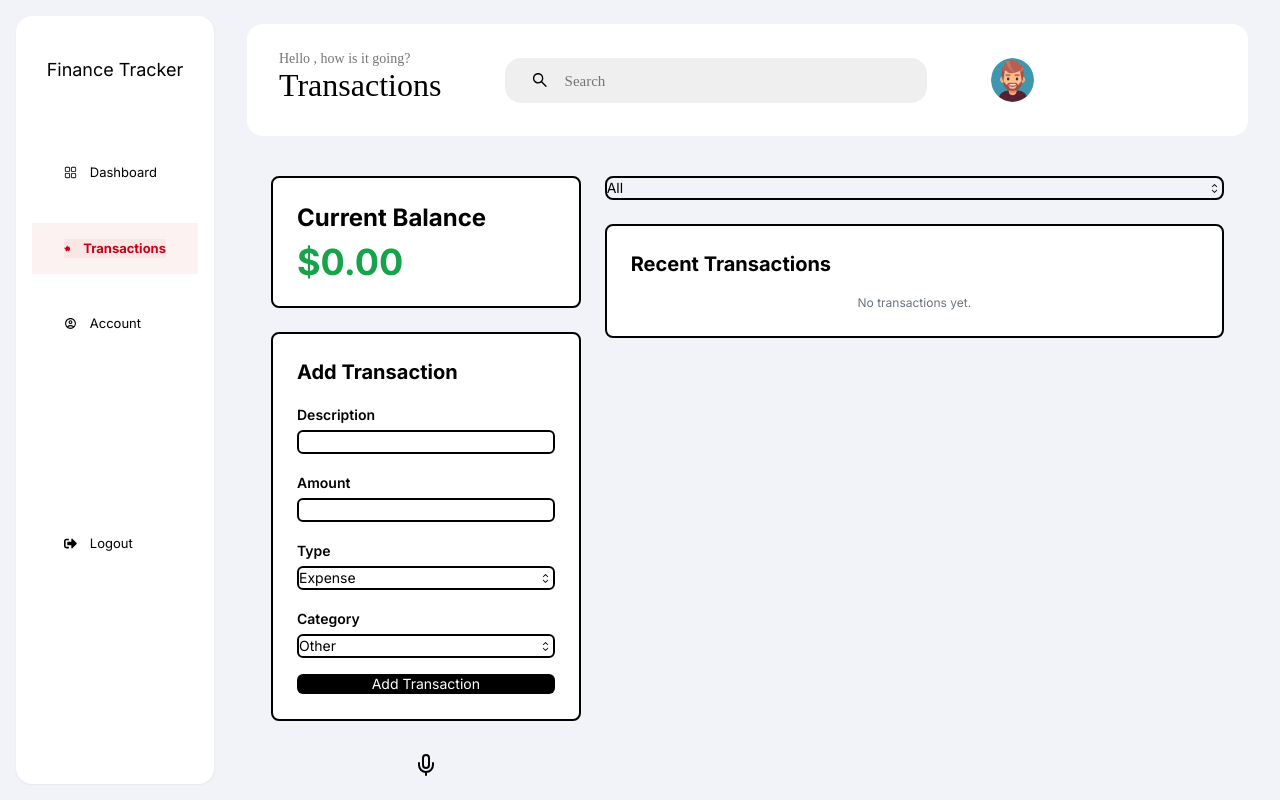
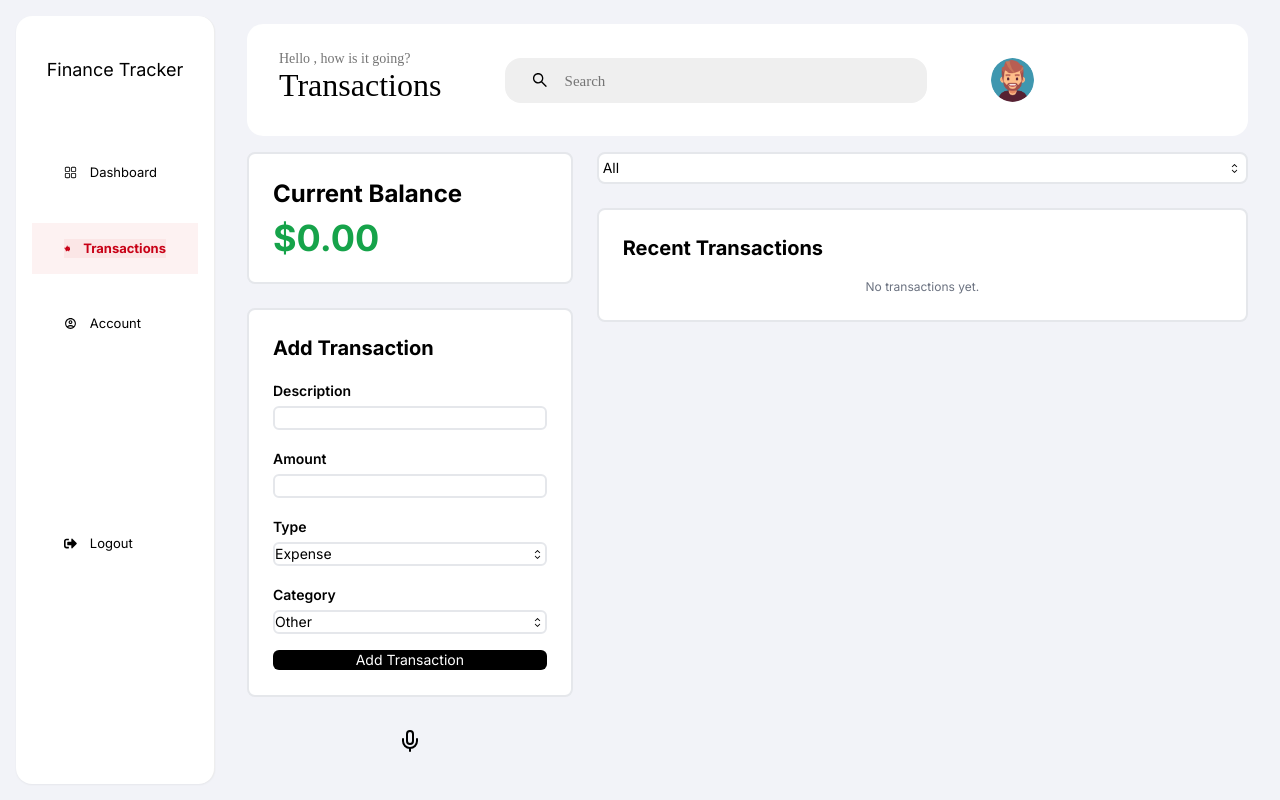
Before and after one commit to pelumitegbe/Personal-Finance-Tracker, a Next.js app in the folder frontend/: page /transactions in a window 1280 px wide. Built offline with nearby package versions, Linux system fonts and the light colour scheme.

Commit message:
Few UI changes in dashboard, transactions page

```diff
--- a/frontend/src/app/components/Dashboard/CategoryFilter.tsx
+++ b/frontend/src/app/components/Dashboard/CategoryFilter.tsx
@@ -17,10 +17,10 @@ export default function CategoryFilter({ onCategoryChange }: CategoryFilterProps
   return (
     <div className="w-full">
       <Select onValueChange={onCategoryChange} defaultValue="All">
-        <SelectTrigger className="w-full border-2 border-black rounded-lg">
+        <SelectTrigger className="bg-white w-full border-2 border-grey rounded-lg p-1">
           <SelectValue placeholder="Filter by category" />
         </SelectTrigger>
-        <SelectContent className="bg-white border-2 border-black rounded-md shadow-lg z-50">
+        <SelectContent className="bg-white border-2 border-grey rounded-md shadow-lg z-50">
           {categories.map((category) => (
             <SelectItem key={category} value={category} className="hover:bg-gray-100">
               {category}
--- a/frontend/src/app/components/Dashboard/TransactionForm.tsx
+++ b/frontend/src/app/components/Dashboard/TransactionForm.tsx
@@ -47,7 +47,7 @@ export default function TransactionForm({ onAddTransaction }: TransactionFormPro
   };
 
   return (
-    <Card className="bg-white border-2 border-black rounded-lg overflow-hidden">
+    <Card className="bg-white border-2 border-grey rounded-lg overflow-hidden">
       <CardContent className="p-6">
         <h2 className="text-xl font-bold mb-4">Add Transaction</h2>
         <form onSubmit={handleSubmit} className="space-y-4">
@@ -57,7 +57,7 @@ export default function TransactionForm({ onAddTransaction }: TransactionFormPro
               id="description"
               value={description}
               onChange={(e) => setDescription(e.target.value)}
-              className="border-2 border-black mt-1 rounded-md"
+              className="border-2 border-grey mt-1 rounded-md"
               required
             />
           </div>
@@ -68,7 +68,7 @@ export default function TransactionForm({ onAddTransaction }: TransactionFormPro
               type="number"
               value={amount}
               onChange={(e) => setAmount(e.target.value)}
-              className="border-2 border-black mt-1 rounded-md"
+              className="border-2 border-grey mt-1 rounded-md"
               required
               min="0"
               step="0.01"
@@ -77,10 +77,10 @@ export default function TransactionForm({ onAddTransaction }: TransactionFormPro
           <div>
             <Label htmlFor="type" className="font-semibold">Type</Label>
             <Select value={type} onValueChange={(value: 'income' | 'expense') => setType(value)}>
-              <SelectTrigger className="border-2 border-black mt-1 rounded-md">
+              <SelectTrigger className="border-2 border-grey mt-1 rounded-md">
                 <SelectValue />
               </SelectTrigger>
-              <SelectContent className="bg-white border-2 border-black rounded-md shadow-lg">
+              <SelectContent className="bg-white border-2 border-grey rounded-md shadow-lg">
                 <SelectItem value="expense">Expense</SelectItem>
                 <SelectItem value="income">Income</SelectItem>
               </SelectContent>
@@ -89,10 +89,10 @@ export default function TransactionForm({ onAddTransaction }: TransactionFormPro
           <div>
             <Label htmlFor="category" className="font-semibold">Category</Label>
             <Select value={category} onValueChange={setCategory}>
-              <SelectTrigger className="border-2 border-black mt-1 rounded-md">
+              <SelectTrigger className="border-2 border-grey mt-1 rounded-md">
                 <SelectValue />
               </SelectTrigger>
-              <SelectContent className="bg-white border-2 border-black rounded-md shadow-lg">
+              <SelectContent className="bg-white border-2 border-grey rounded-md shadow-lg">
                 {categories.map((cat) => (
                   <SelectItem key={cat} value={cat}>{cat}</SelectItem>
                 ))}
--- a/frontend/src/app/components/Dashboard/TransactionList.tsx
+++ b/frontend/src/app/components/Dashboard/TransactionList.tsx
@@ -19,7 +19,7 @@ interface TransactionListProps {
 
 export default function TransactionList({ transactions, onDeleteTransaction }: TransactionListProps) {
   return (
-    <Card className="bg-white border-2 border-black rounded-lg overflow-hidden">
+    <Card className="bg-white border-2 border-grey rounded-lg overflow-hidden">
       <CardContent className="p-6">
         <h2 className="text-xl font-bold mb-4">Recent Transactions</h2>
         {transactions.length === 0 ? (
--- a/frontend/src/app/transactions/page.tsx
+++ b/frontend/src/app/transactions/page.tsx
@@ -67,9 +67,9 @@ export default function DashboardPage() {
 
   return (
     <Layout name="Transactions" pageTitle="Transactions">
-      <div className="flex flex-col md:flex-row gap-6 p-6">
+      <div className="flex flex-col md:flex-row gap-6">
         <div className="w-full md:w-1/3 space-y-6">
-          <Card className="bg-white border-2 border-black rounded-lg overflow-hidden">
+          <Card className="bg-white border-2 border-grey rounded-lg overflow-hidden">
             <CardContent className="p-6">
               <h2 className="text-2xl font-bold mb-2">Current Balance</h2>
               <p className={`text-4xl font-bold ${balance >= 0 ? 'text-green-600' : 'text-red-600'}`}>
```
